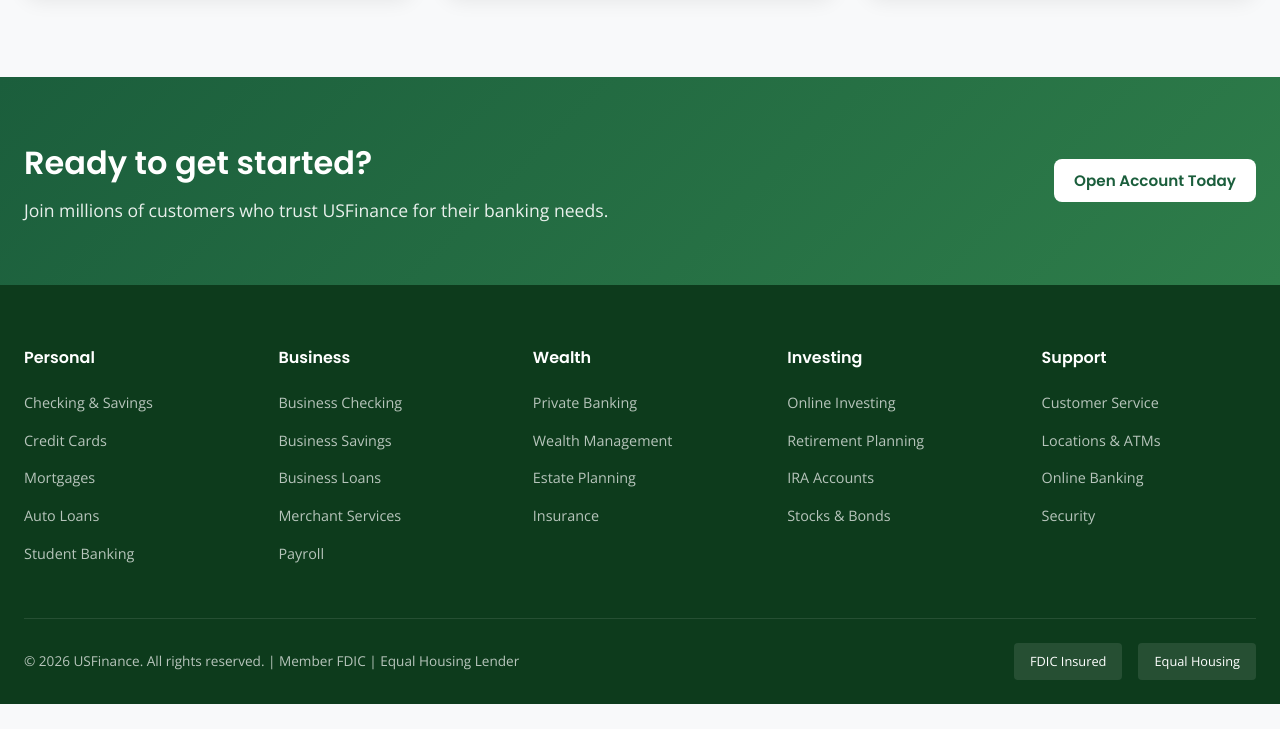
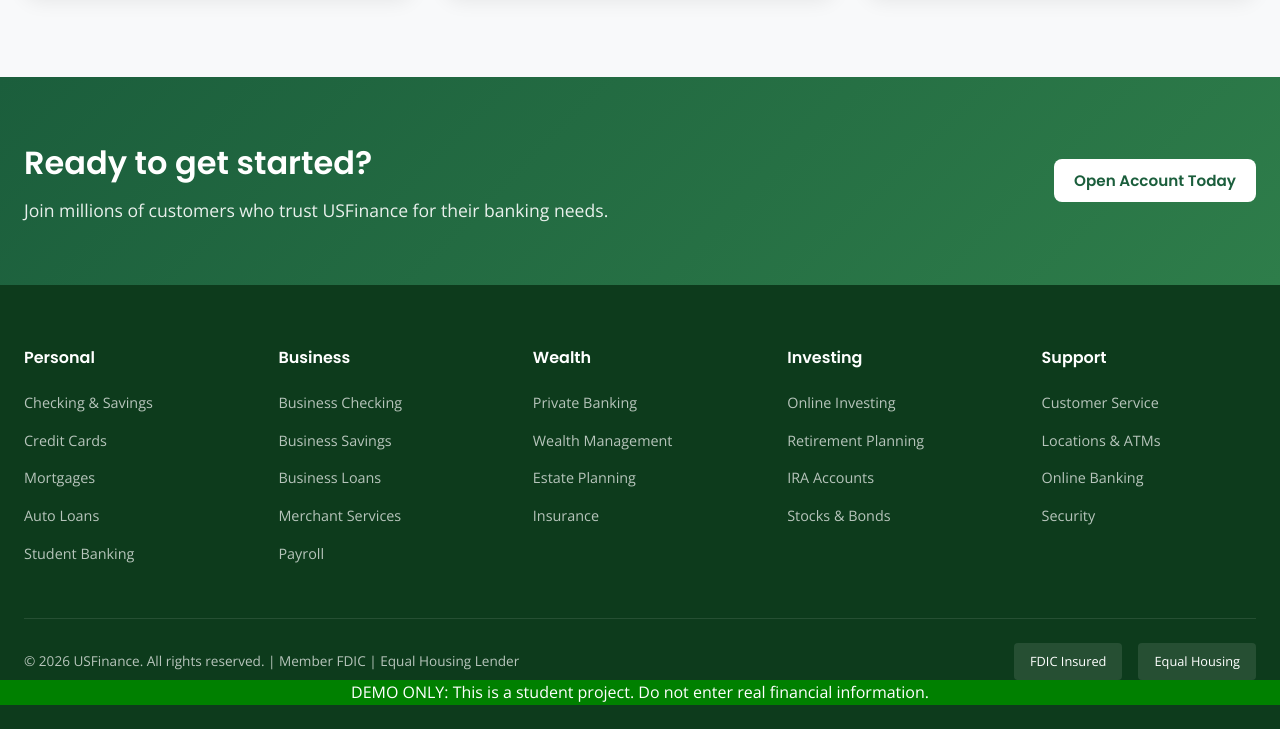
Before and after one commit to etalarryplc-afk/bankingwebsite, a website: page public/index.html in a window 1280 px wide. Shown: the part 1794-2523 px from the top of the page. Before the commit the page ends 2498 px from the top, so only its background shows below. Drawn offline with nearby package versions, Linux system fonts and the light colour scheme.

Commit message:
Update index.html

```diff
--- a/public/index.html
+++ b/public/index.html
@@ -2649,6 +2649,9 @@
                 </div>
             </div>
         </div>
+        <p style="background: green; text-align: center;">
+  DEMO ONLY: This is a student project. Do not enter real financial information.
+</p>
     </footer>
 
     <script>
```
